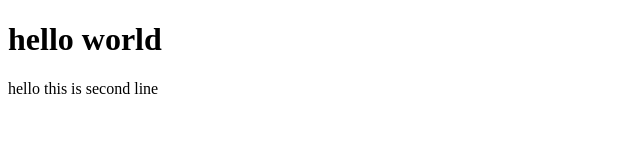
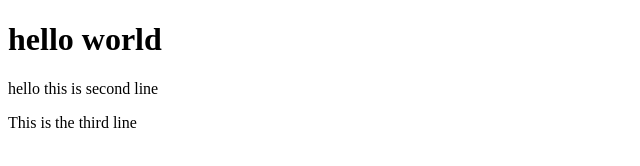
Before and after one commit to Kuldeeptak22/ReactcourseCoursera, a website: page index.html in a window 1280 px wide. Shown: the whole page, without its empty margins (0-640 px from the left). Drawn offline with Linux system fonts and the light colour scheme.

Commit message:
third commit

```diff
--- a/index.html
+++ b/index.html
@@ -9,5 +9,6 @@
   <body>
     <h1>hello world</h1>
     <p>hello this is second line</p>
+    <p>This is the third line</p>
   </body>
 </html>
```
Also changed, not shown: package.json (added, +24 -0 lines), 2 other files.
